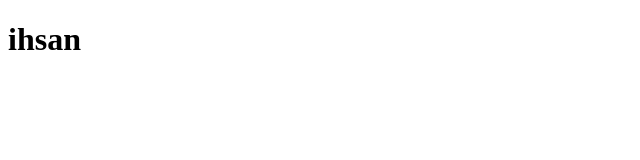
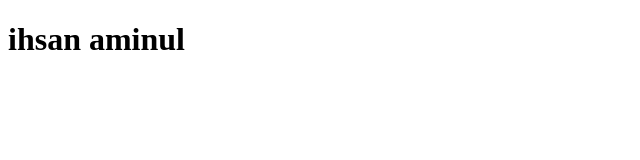
Before and after one commit to ihsanaminul/Ihsanaminul.github.io, a plain HTML site: page index.html in a window 1280 px wide. Shown: the whole page, without its empty margins (0-640 px from the left). Drawn offline with Linux system fonts and the light colour scheme.

Commit message:
initial commit

```diff
--- a/index.html
+++ b/index.html
@@ -6,6 +6,6 @@
     <title>Document</title>
 </head>
 <body>
-    <h1>ihsan</h1>
+    <h1>ihsan aminul</h1>
 </body>
 </html>
```
